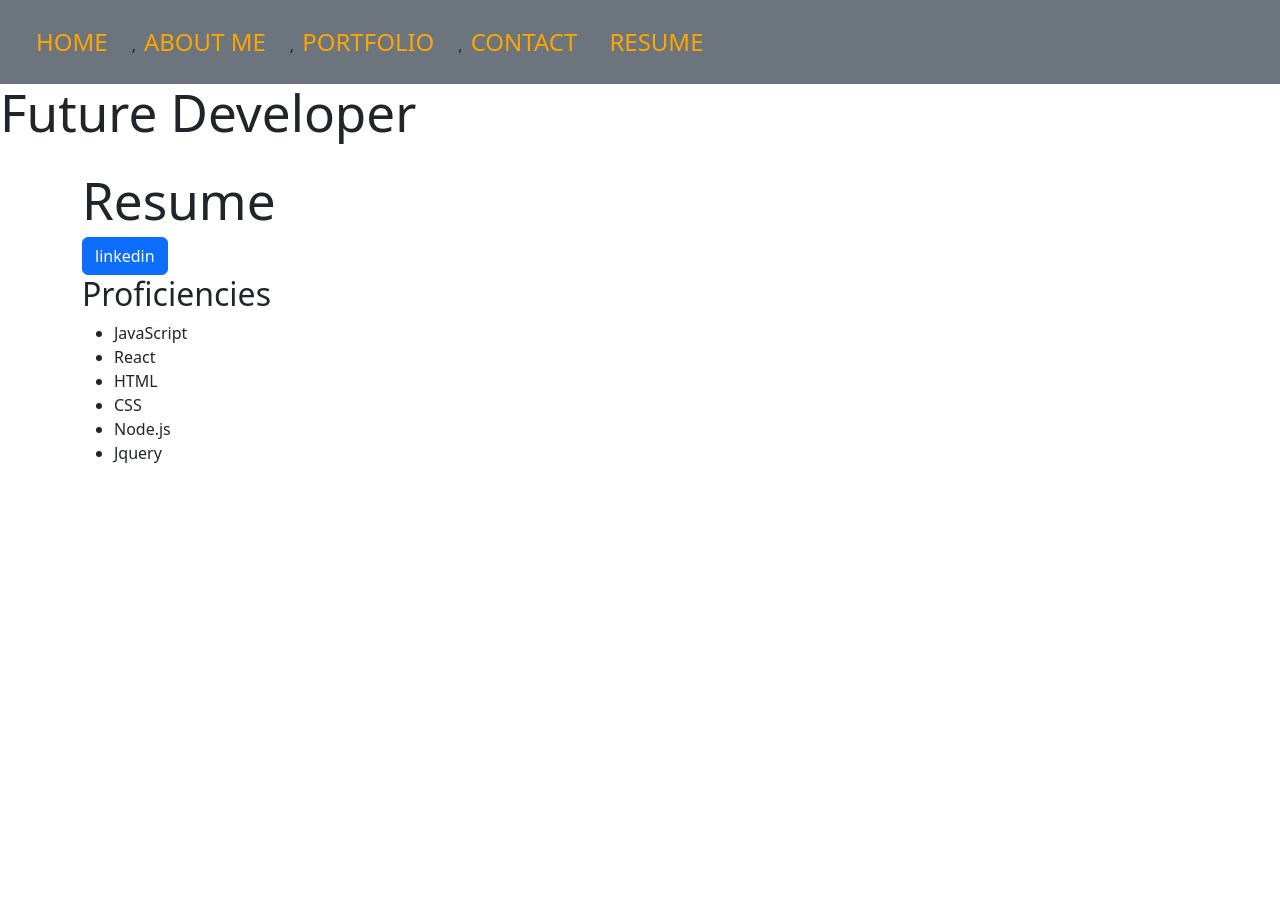
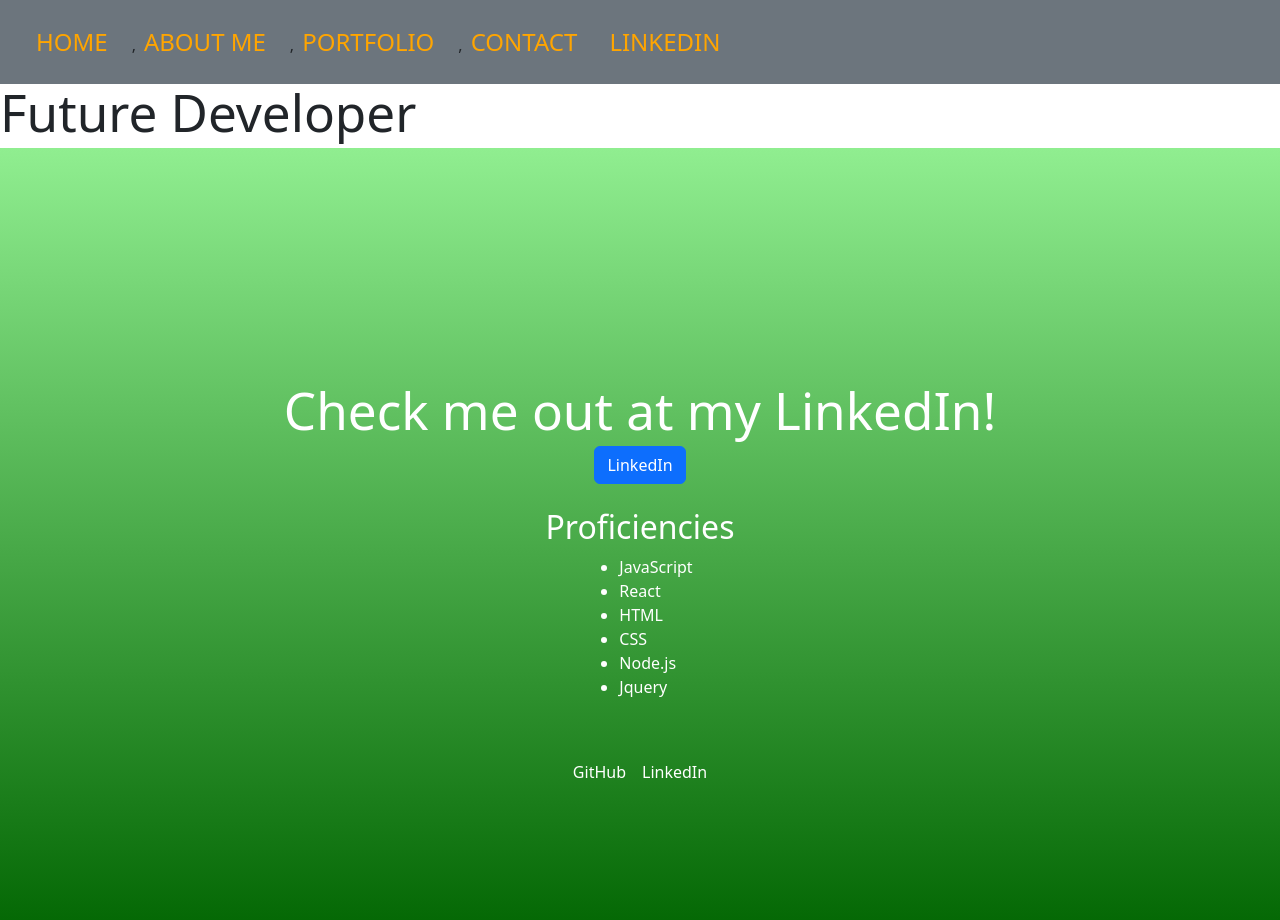
Before and after one commit to Mar10w/Portfolio, a React (Vite) app: page /resume in a window 1280 px wide. Shown: the top 920 px of the page. Before the commit the page ends 800 px from the top, so only its background shows below. Built offline with nearby package versions, Linux system fonts and the light colour scheme.

Commit message:
finished bootstrap styling, page at 100%

```diff
--- a/src/App.jsx
+++ b/src/App.jsx
@@ -1,6 +1,7 @@
 
 import { Outlet } from 'react-router-dom';
 import Nav from './components/Nav';
+import Footer from './components/footer.jsx';
 
 function App() {
   return (
@@ -8,6 +9,7 @@ function App() {
       <Nav/>
       <h1>Future Developer</h1>
       <Outlet />
+      <Footer />
     </div>
   );
 }
--- a/src/components/Nav.jsx
+++ b/src/components/Nav.jsx
@@ -22,7 +22,7 @@ export default function Nav() {
           Contact
         </Link>
         <Link key={5} className="nav-link text-light" to="/resume">
-          Resume
+          Linkedin
         </Link>
         </>
       ]}
--- /dev/null
+++ b/src/components/footer.jsx
@@ -0,0 +1,31 @@
+export default function Footer() {
+    return (
+      <footer
+        className="text-center py-3"
+        style={{
+          position: "fixed",
+          bottom: 0,
+          width: "100%",
+          backgroundColor: "transparent", // Clear background
+          color: "white",
+        }}
+      >
+        <a
+          href="https://github.com/Mar10w"
+          target="_blank"
+          rel="noopener noreferrer"
+          className="me-3 text-decoration-none text-white"
+        >
+          GitHub
+        </a>
+        <a
+          href="https://www.linkedin.com/in/daniel-marlow-b05ba358"
+          target="_blank"
+          rel="noopener noreferrer"
+          className="text-decoration-none text-white"
+        >
+          LinkedIn
+        </a>
+      </footer>
+    );
+  }
--- a/src/pages/AboutPage.jsx
+++ b/src/pages/AboutPage.jsx
@@ -1,13 +1,14 @@
 export default function AboutPage() {
   return (
-    <div className="container pt-4">
-      <h1>About Me</h1>
-      <img src="/path/to/your/photo.jpg" alt="Your Name" className="img-fluid rounded-circle mb-4" />
-      <p>
-        Hello! I'm Dan Marlow, a budding web developer who is building single-page applications using React. I love creating beautiful and functional web applications that provide a great user experience.
-      </p>
-      <p>
-        I have training in JavaScript, HTML, CSS, and various modern web development frameworks and libraries. I'm always eager to learn new technologies and improve my skills.
+    <div
+      className="container-fluid text-white min-vh-100 pt-4"
+      style={{
+        background: "linear-gradient(to bottom, #dda0dd, #4b0082)", // Light purple to dark purple gradient
+      }}
+    >
+      <h1 className="text-center">About Me</h1>
+      <p className="text-center">
+        Hello! I'm Dan Marlow, a budding web developer who is building single-page applications using React. I love creating beautiful and functional web applications that provide a great user experience. I have training in JavaScript, HTML, CSS, and various modern web development frameworks and libraries. I'm always eager to learn new technologies and improve my skills.
       </p>
     </div>
   );
--- a/src/pages/ContactPage.jsx
+++ b/src/pages/ContactPage.jsx
@@ -32,7 +32,12 @@ export default function ContactPage() {
   };
 
   return (
-    <div className="container pt-4">
+    <div
+      className="container-fluid text-white min-vh-100 pt-4"
+      style={{
+        background: "linear-gradient(to bottom, #ff7f7f, #8b0000)", // Light red to dark red gradient
+      }}
+    >
       <h1>Contact</h1>
       <form onSubmit={handleSubmit}>
         <div className="mb-3">
--- a/src/pages/HomePage.jsx
+++ b/src/pages/HomePage.jsx
@@ -1,9 +1,14 @@
 export default function HomePage() {
   return (
-    <div className="container pt-4">
-      <h1>Welcome to My Portfolio</h1>
-      <p>
-        Hello! I'm Dan Marlow, a Beginning web developer. Explore my portfolio to learn more about my projects, skills, and how to contact me.
+    <div
+      className="container-fluid text-white min-vh-100 d-flex flex-column justify-content-center align-items-center"
+      style={{
+        background: "linear-gradient(to bottom, #add8e6, #00008b)", // Light blue to dark blue gradient
+      }}
+    >
+      <h1 className="text-center">Welcome to My Portfolio</h1>
+      <p className="text-center">
+        Hello! I'm Dan Marlow, a beginning web developer. Explore my portfolio to learn more about my projects, skills, and how to contact me.
       </p>
     </div>
   );
--- a/src/pages/PortfolioPage.jsx
+++ b/src/pages/PortfolioPage.jsx
@@ -8,32 +8,32 @@ export default function PortfolioPage() {
     const data = [
       {
         title: "prework-study-guide",
-        image: "https://pixabay.com/photos/dog-animal-small-small-dog-4777870/300x200.png?text=Prework-study-guide",
+        color: "#FF5733", // Orange
         githubLink: "https://github.com/Mar10w/1prework-study-guide",
       },
       {
         title: "typescript-vehicle-lab",
-        image: "https://pixabay.com/photos/car-vintage-car-classic-car-4393990/300x200.png?text=Typescript-vehicle-lab",
+        color: "#33FF57", // Green
         githubLink: "hhttps://github.com/Mar10w/TS-Vehicle",
       },
       {
         title: "readme-generator",
-        image: "https://pixabay.com/illustrations/retro-flyers-70s-ads-80s-commercials-9038393/300x200.png?text=Readme-generator",
+        color: "#3357FF", // Blue
         githubLink: "https://github.com/Mar10w/readme-generator",
       },
       {
         title: "prework-card-quiz",
-        image: "https://pixabay.com/illustrations/quiz-question-game-test-answer-2004350/300x200.png?text=Prework-card-quiz",
+        color: "#FF33A1", // Pink
         githubLink: "https://github.com/Eldrish-Ramos/prework-card-quiz",
       },
       {
         title: "typescript-employee-tracker",
-        image: "https://pixabay.com/illustrations/silhouettes-hierarchy-people-man-81830/300x200.png?text=Typescript-employee-tracker",
+        color: "#FFC300", // Yellow
         githubLink: "https://github.com/Mar10w/employee-tracker",
       },
       {
         title: "Future-Projects",
-        image: "https://pixabay.com/illustrations/future-road-path-straight-412761/300x200.png?text=Future-Projects",
+        color: "#8E44AD", // Purple
         githubLink: "https://github.com/Mar10w",
       },
     ];
@@ -41,21 +41,36 @@ export default function PortfolioPage() {
   }, []);
 
     return (
-      <div className="container pt-4">
+        <div
+        className="container-fluid text-white min-vh-100 pt-4"
+        style={{
+          background: "linear-gradient(to bottom, #d3d3d3, #696969)", // Light grey to dark grey gradient
+        }}
+      >
         <h1>Portfolio</h1>
         <div className="row">
           {projects.map((project, index) => (
             <div key={index} className="col-md-4 mb-4">
-              <div className="card">
-                <img src={project.image} className="card-img-top" alt={project.title} />
-                <div className="card-body">
-                  <h5 className="card-title">{project.title}</h5>
-                  <a href={project.githubLink} className="btn btn-secondary" target="_blank" rel="noopener noreferrer">
+              <div
+              className="card text-center"
+              style={{
+                backgroundColor: project.color,
+                color: "white",
+                padding: "2rem",
+                borderRadius: "8px",
+              }}
+            >
+              <h5 className="card-title">{project.title}</h5>
+              <a
+                href={project.githubLink}
+                className="btn btn-light"
+                target="_blank"
+                rel="noopener noreferrer"
+              >
                     View GitHub Repo
                   </a>
                 </div>
               </div>
-            </div>
           ))}
         </div>
       </div>
--- a/src/pages/ResumePage.jsx
+++ b/src/pages/ResumePage.jsx
@@ -1,19 +1,28 @@
 export default function ResumePage() {
   return (
-      <div className="container pt-4">
-        <h1>Resume</h1>
-        <a href="https://www.linkedin.com/in/daniel-marlow-b05ba358" className="btn btn-primary" download>
-          linkedin
+    <div
+      className="container-fluid text-white min-vh-100 d-flex flex-column justify-content-center align-items-center"
+      style={{
+        background: "linear-gradient(to bottom, #90ee90, #006400)", // Light green to dark green gradient
+      }}
+    >
+      <h1>Check me out at my LinkedIn!</h1>
+      <a
+        href="https://www.linkedin.com/in/daniel-marlow-b05ba358"
+        className="btn btn-primary mb-4"
+        target="_blank"
+        rel="noopener noreferrer"
+      >
+        LinkedIn
       </a>
       <h2>Proficiencies</h2>
-        <ul>
+      <ul className="text-start">
         <li>JavaScript</li>
         <li>React</li>
         <li>HTML</li>
         <li>CSS</li>
         <li>Node.js</li>
         <li>Jquery</li>
-          {/*proficiencies*/}
       </ul>
     </div>
   );
```
Lines whose indentation alone changed are shown as unchanged.
